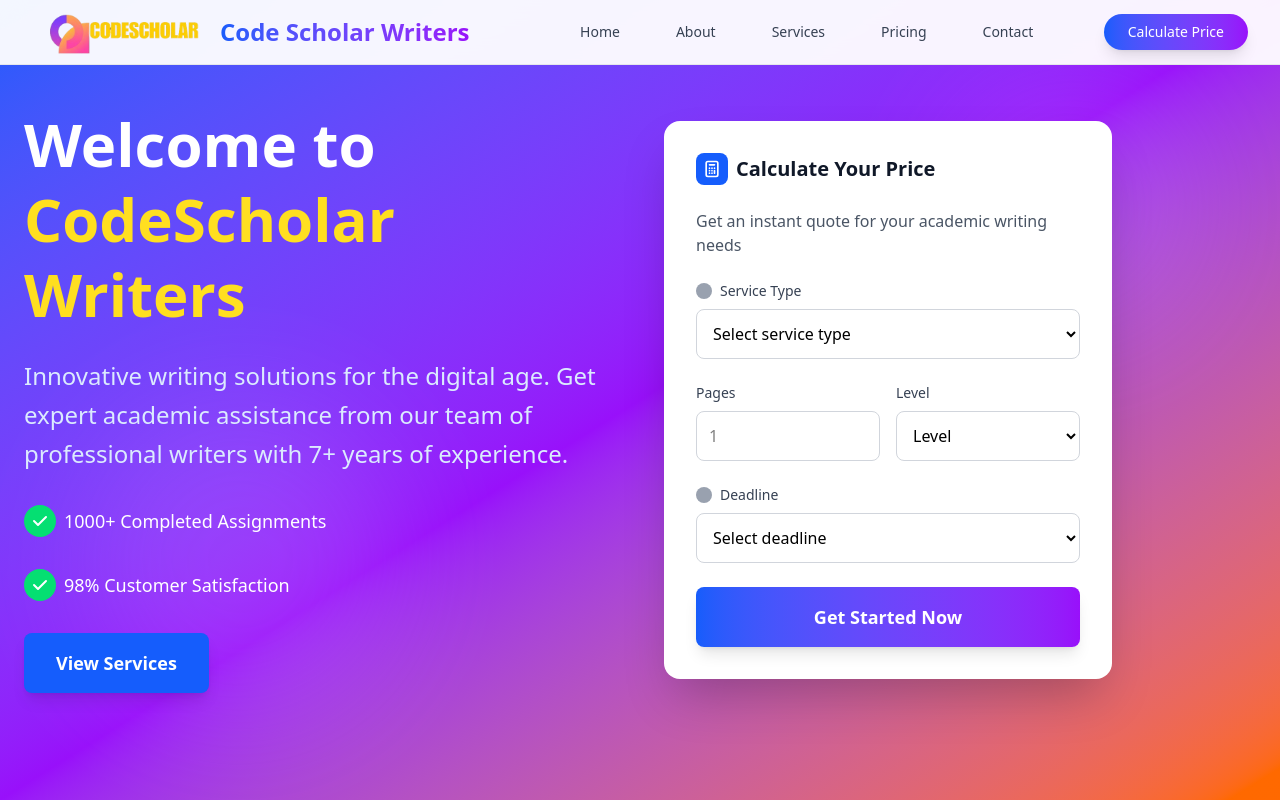
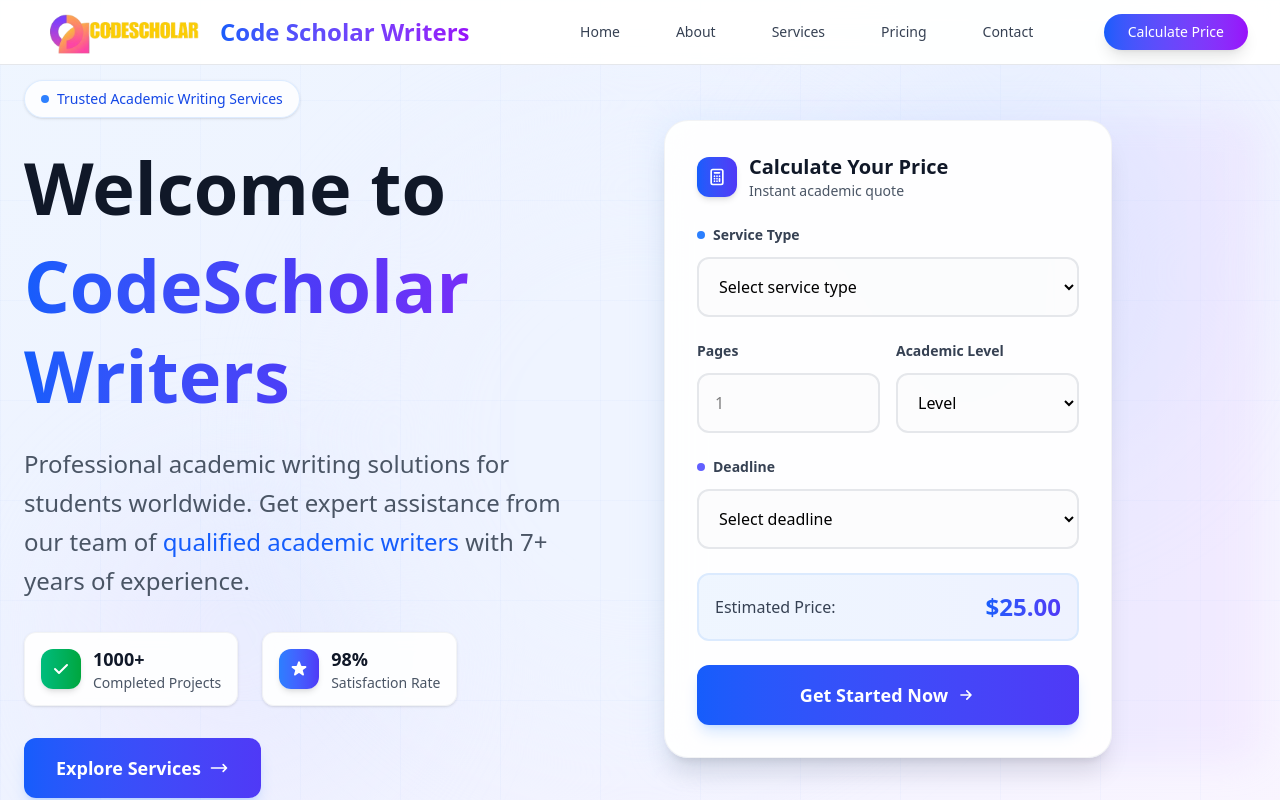
Before and after one commit to shuvankar-dev/code_scholar_writers, a React (Vite) app in the folder code-scholar-writers/: page / in a window 1280 px wide. Shown: the top 800 px of the page. Built offline with nearby package versions, Linux system fonts and the light colour scheme.

Commit message:
feat: add framer-motion and motion components, enhance HeroSection and ServicesSection with animations and improved layout

```diff
--- a/code-scholar-writers/package.json
+++ b/code-scholar-writers/package.json
@@ -16,6 +16,7 @@
     "class-variance-authority": "^0.7.1",
     "clsx": "^2.1.1",
     "lucide-react": "^0.542.0",
+    "motion": "^12.23.12",
     "react": "^19.1.1",
     "react-dom": "^19.1.1",
     "react-router-dom": "^7.8.2",
--- a/code-scholar-writers/src/components/HeroSection.tsx
+++ b/code-scholar-writers/src/components/HeroSection.tsx
@@ -1,75 +1,105 @@
 const HeroSection = () => {
   return (
-    <section className="relative min-h-screen bg-gradient-to-br from-blue-600 via-purple-600 to-orange-500 flex items-center overflow-hidden">
-      {/* Background Decorations */}
+    <section className="relative min-h-screen bg-gradient-to-br from-blue-50 via-indigo-50 to-purple-50 flex items-center overflow-hidden">
+      {/* Academic Background Effects */}
       <div className="absolute inset-0 overflow-hidden">
-        <div className="absolute top-20 right-20 w-64 h-64 bg-white opacity-10 rounded-full blur-3xl"></div>
-        <div className="absolute bottom-20 left-20 w-80 h-80 bg-white opacity-10 rounded-full blur-3xl"></div>
+        {/* Elegant gradient overlays */}
+        <div className="absolute top-20 right-20 w-96 h-96 bg-gradient-to-br from-blue-100/60 to-indigo-100/60 rounded-full blur-3xl"></div>
+        <div className="absolute bottom-20 left-20 w-80 h-80 bg-gradient-to-tr from-purple-100/60 to-blue-100/60 rounded-full blur-3xl"></div>
+        <div className="absolute top-1/2 left-1/2 transform -translate-x-1/2 -translate-y-1/2 w-[600px] h-[600px] bg-gradient-to-r from-indigo-50/80 to-blue-50/80 rounded-full blur-3xl"></div>
+
+        {/* Subtle academic pattern */}
+        <div className="absolute inset-0 bg-[linear-gradient(rgba(59,130,246,0.03)_1px,transparent_1px),linear-gradient(90deg,rgba(59,130,246,0.03)_1px,transparent_1px)] bg-[size:100px_100px]"></div>
       </div>
 
       {/* Content */}
       <div className="relative z-10 max-w-7xl mx-auto px-6 py-20 grid lg:grid-cols-2 gap-12 items-center">
         {/* Left Content */}
-        <div className="text-white">
-          <h1 className="text-5xl md:text-6xl font-bold mb-6 leading-tight">
+        <div className="text-gray-800">
+          <div className="inline-flex items-center gap-2 bg-white/80 border border-blue-200/50 rounded-full px-4 py-2 mb-6 backdrop-blur-sm shadow-sm">
+            <div className="w-2 h-2 bg-blue-500 rounded-full animate-pulse"></div>
+            <span className="text-blue-700 text-sm font-medium">Trusted Academic Writing Services</span>
+          </div>
+
+          <h1 className="text-5xl md:text-6xl lg:text-7xl font-bold mb-6 leading-tight">
+            <span className="text-gray-900">
               Welcome to
-            <span className="block text-yellow-300">
+            </span>
+            <span className="block bg-gradient-to-r from-blue-600 via-indigo-600 to-purple-600 bg-clip-text text-transparent mt-2">
               CodeScholar Writers
             </span>
           </h1>
 
-          <p className="text-xl md:text-2xl mb-8 text-blue-100 leading-relaxed max-w-xl">
-            Innovative writing solutions for the digital age. Get expert academic assistance from our team of professional writers with 7+ years of experience.
+          <p className="text-xl md:text-2xl mb-8 text-gray-600 leading-relaxed max-w-xl font-light">
+            Professional academic writing solutions for students worldwide. Get expert assistance from our team of
+            <span className="text-blue-600 font-medium"> qualified academic writers</span> with 7+ years of experience.
           </p>
 
-          {/* Stats */}
-          <div className="flex flex-wrap gap-8 mb-8">
-            <div className="flex items-center gap-2">
-              <div className="w-8 h-8 bg-green-400 rounded-full flex items-center justify-center">
+          {/* Academic Stats */}
+          <div className="flex flex-wrap gap-6 mb-8">
+            <div className="flex items-center gap-3 bg-white/90 backdrop-blur-sm border border-gray-200/50 rounded-xl px-4 py-3 shadow-sm">
+              <div className="w-10 h-10 bg-gradient-to-r from-emerald-500 to-green-600 rounded-xl flex items-center justify-center shadow-md">
                 <svg className="w-5 h-5 text-white" fill="currentColor" viewBox="0 0 20 20">
                   <path fillRule="evenodd" d="M16.707 5.293a1 1 0 010 1.414l-8 8a1 1 0 01-1.414 0l-4-4a1 1 0 011.414-1.414L8 12.586l7.293-7.293a1 1 0 011.414 0z" clipRule="evenodd" />
                 </svg>
               </div>
-              <span className="text-lg">1000+ Completed Assignments</span>
-            </div>
-
-            <div className="flex items-center gap-2">
-              <div className="w-8 h-8 bg-green-400 rounded-full flex items-center justify-center">
-                <svg className="w-5 h-5 text-white" fill="currentColor" viewBox="0 0 20 20">
-                  <path fillRule="evenodd" d="M16.707 5.293a1 1 0 010 1.414l-8 8a1 1 0 01-1.414 0l-4-4a1 1 0 011.414-1.414L8 12.586l7.293-7.293a1 1 0 011.414 0z" clipRule="evenodd" />
-                </svg>
-              </div>
-              <span className="text-lg">98% Customer Satisfaction</span>
+              <div>
+                <div className="text-lg font-bold text-gray-900">1000+</div>
+                <div className="text-sm text-gray-600">Completed Projects</div>
               </div>
             </div>
 
-          {/* CTA Button */}
-          <button className="px-8 py-4 bg-blue-600 text-white rounded-lg font-semibold text-lg hover:bg-blue-700 transition-all duration-300 shadow-lg">
-            View Services
+            <div className="flex items-center gap-3 bg-white/90 backdrop-blur-sm border border-gray-200/50 rounded-xl px-4 py-3 shadow-sm">
+              <div className="w-10 h-10 bg-gradient-to-r from-blue-500 to-indigo-600 rounded-xl flex items-center justify-center shadow-md">
+                <svg className="w-5 h-5 text-white" fill="currentColor" viewBox="0 0 20 20">
+                  <path d="M9.049 2.927c.3-.921 1.603-.921 1.902 0l1.07 3.292a1 1 0 00.95.69h3.462c.969 0 1.371 1.24.588 1.81l-2.8 2.034a1 1 0 00-.364 1.118l1.07 3.292c.3.921-.755 1.688-1.54 1.118l-2.8-2.034a1 1 0 00-1.175 0l-2.8 2.034c-.784.57-1.838-.197-1.539-1.118l1.07-3.292a1 1 0 00-.364-1.118L2.98 8.72c-.783-.57-.38-1.81.588-1.81h3.461a1 1 0 00.951-.69l1.07-3.292z" />
+                </svg>
+              </div>
+              <div>
+                <div className="text-lg font-bold text-gray-900">98%</div>
+                <div className="text-sm text-gray-600">Satisfaction Rate</div>
+              </div>
+            </div>
+          </div>
+
+          {/* Academic CTA Button */}
+          <button className="group relative px-8 py-4 bg-gradient-to-r from-blue-600 to-indigo-600 text-white rounded-xl font-semibold text-lg overflow-hidden transition-all duration-300 shadow-lg shadow-blue-500/20 hover:shadow-blue-500/30 hover:scale-105">
+            <div className="absolute inset-0 bg-gradient-to-r from-blue-500 to-indigo-500 opacity-0 group-hover:opacity-100 transition-opacity duration-300"></div>
+            <div className="relative flex items-center gap-2">
+              <span>Explore Services</span>
+              <svg className="w-5 h-5 group-hover:translate-x-1 transition-transform duration-300" fill="none" stroke="currentColor" viewBox="0 0 24 24">
+                <path strokeLinecap="round" strokeLinejoin="round" strokeWidth={2} d="M17 8l4 4m0 0l-4 4m4-4H3" />
+              </svg>
+            </div>
           </button>
         </div>
 
-        {/* Right Content - Price Calculator */}
-        <div className="bg-white rounded-2xl shadow-2xl p-8 max-w-md mx-auto lg:mx-0">
-          <div className="flex items-center gap-2 mb-6">
-            <div className="w-8 h-8 bg-blue-600 rounded-lg flex items-center justify-center">
+        {/* Right Content - Academic Price Calculator */}
+        <div className="relative group">
+          {/* Subtle glow effect */}
+          <div className="absolute -inset-1 bg-gradient-to-r from-blue-200/30 via-indigo-200/30 to-purple-200/30 rounded-3xl blur-lg group-hover:blur-xl transition-all duration-300"></div>
+
+          <div className="relative bg-white/95 backdrop-blur-xl rounded-3xl shadow-xl p-8 max-w-md mx-auto lg:mx-0 border border-gray-200/50">
+            <div className="flex items-center gap-3 mb-6">
+              <div className="w-10 h-10 bg-gradient-to-r from-blue-600 to-indigo-600 rounded-xl flex items-center justify-center shadow-md">
                 <svg className="w-5 h-5 text-white" fill="none" stroke="currentColor" viewBox="0 0 24 24">
                   <path strokeLinecap="round" strokeLinejoin="round" strokeWidth={2} d="M9 7h6m0 10v-3m-3 3h.01M9 17h.01M9 14h.01M12 14h.01M15 11h.01M12 11h.01M9 11h.01M7 21h10a2 2 0 002-2V5a2 2 0 00-2-2H7a2 2 0 00-2 2v14a2 2 0 002 2z" />
                 </svg>
               </div>
+              <div>
                 <h3 className="text-xl font-bold text-gray-900">Calculate Your Price</h3>
+                <p className="text-sm text-gray-600">Instant academic quote</p>
               </div>
-
-          <p className="text-gray-600 mb-6">Get an instant quote for your academic writing needs</p>
+            </div>
 
             <form className="space-y-6">
               {/* Service Type */}
               <div>
-              <label className="flex items-center gap-2 text-sm font-medium text-gray-700 mb-2">
-                <div className="w-4 h-4 bg-gray-400 rounded-full"></div>
+                <label className="flex items-center gap-2 text-sm font-semibold text-gray-700 mb-3">
+                  <div className="w-2 h-2 bg-blue-500 rounded-full"></div>
                   Service Type
                 </label>
-              <select className="w-full p-3 border border-gray-300 rounded-lg focus:ring-2 focus:ring-blue-500 focus:border-transparent">
+                <select className="w-full p-4 border-2 border-gray-200 rounded-xl focus:ring-2 focus:ring-blue-500 focus:border-blue-500 transition-all duration-200 bg-gray-50/50 hover:bg-white">
                   <option>Select service type</option>
                   <option>Essay Writing</option>
                   <option>Research Paper</option>
@@ -81,12 +111,16 @@ const HeroSection = () => {
               {/* Pages and Level */}
               <div className="grid grid-cols-2 gap-4">
                 <div>
-                <label className="block text-sm font-medium text-gray-700 mb-2">Pages</label>
-                <input type="number" placeholder="1" className="w-full p-3 border border-gray-300 rounded-lg focus:ring-2 focus:ring-blue-500 focus:border-transparent" />
+                  <label className="block text-sm font-semibold text-gray-700 mb-3">Pages</label>
+                  <input
+                    type="number"
+                    placeholder="1"
+                    className="w-full p-4 border-2 border-gray-200 rounded-xl focus:ring-2 focus:ring-blue-500 focus:border-blue-500 transition-all duration-200 bg-gray-50/50 hover:bg-white"
+                  />
                 </div>
                 <div>
-                <label className="block text-sm font-medium text-gray-700 mb-2">Level</label>
-                <select className="w-full p-3 border border-gray-300 rounded-lg focus:ring-2 focus:ring-blue-500 focus:border-transparent">
+                  <label className="block text-sm font-semibold text-gray-700 mb-3">Academic Level</label>
+                  <select className="w-full p-4 border-2 border-gray-200 rounded-xl focus:ring-2 focus:ring-blue-500 focus:border-blue-500 transition-all duration-200 bg-gray-50/50 hover:bg-white">
                     <option>Level</option>
                     <option>High School</option>
                     <option>College</option>
@@ -98,11 +132,11 @@ const HeroSection = () => {
 
               {/* Deadline */}
               <div>
-              <label className="flex items-center gap-2 text-sm font-medium text-gray-700 mb-2">
-                <div className="w-4 h-4 bg-gray-400 rounded-full"></div>
+                <label className="flex items-center gap-2 text-sm font-semibold text-gray-700 mb-3">
+                  <div className="w-2 h-2 bg-indigo-500 rounded-full"></div>
                   Deadline
                 </label>
-              <select className="w-full p-3 border border-gray-300 rounded-lg focus:ring-2 focus:ring-blue-500 focus:border-transparent">
+                <select className="w-full p-4 border-2 border-gray-200 rounded-xl focus:ring-2 focus:ring-blue-500 focus:border-blue-500 transition-all duration-200 bg-gray-50/50 hover:bg-white">
                   <option>Select deadline</option>
                   <option>24 hours</option>
                   <option>3 days</option>
@@ -111,11 +145,29 @@ const HeroSection = () => {
                 </select>
               </div>
 
-            {/* Get Started Button */}
-            <button type="button" className="w-full bg-gradient-to-r from-blue-600 to-purple-600 text-white py-4 rounded-lg font-semibold text-lg hover:from-blue-700 hover:to-purple-700 transition-all duration-300 shadow-lg">
-              Get Started Now
+              {/* Price Display */}
+              <div className="bg-gradient-to-r from-blue-50 to-indigo-50 border-2 border-blue-100 rounded-xl p-4">
+                <div className="flex items-center justify-between">
+                  <span className="text-gray-700 font-medium">Estimated Price:</span>
+                  <span className="text-2xl font-bold bg-gradient-to-r from-blue-600 to-indigo-600 bg-clip-text text-transparent">$25.00</span>
+                </div>
+              </div>
+
+              {/* Academic Get Started Button */}
+              <button
+                type="button"
+                className="group relative w-full bg-gradient-to-r from-blue-600 to-indigo-600 text-white py-4 rounded-xl font-semibold text-lg transition-all duration-300 shadow-lg shadow-blue-500/20 hover:shadow-blue-500/30 hover:scale-[1.02] overflow-hidden"
+              >
+                <div className="absolute inset-0 bg-gradient-to-r from-blue-500 to-indigo-500 opacity-0 group-hover:opacity-100 transition-opacity duration-300"></div>
+                <div className="relative flex items-center justify-center gap-2">
+                  <span>Get Started Now</span>
+                  <svg className="w-5 h-5 group-hover:translate-x-1 transition-transform duration-300" fill="none" stroke="currentColor" viewBox="0 0 24 24">
+                    <path strokeLinecap="round" strokeLinejoin="round" strokeWidth={2} d="M13 7l5 5m0 0l-5 5m5-5H6" />
+                  </svg>
+                </div>
               </button>
             </form>
+          </div>
         </div>
       </div>
     </section>
--- a/code-scholar-writers/src/components/ServicesSection.tsx
+++ b/code-scholar-writers/src/components/ServicesSection.tsx
@@ -1,3 +1,5 @@
+import { PixelImage } from "@/components/magicui/pixel-image";
+
 const ServicesSection = () => {
   return (
     <section className="bg-white py-20">
@@ -155,12 +157,15 @@ const ServicesSection = () => {
 
               {/* Central Image Container */}
               <div className="relative z-10 flex items-center justify-center h-80 md:h-96">
-                <div className="w-48 h-48 md:w-64 md:h-64 rounded-full bg-white shadow-2xl border-4 border-white overflow-hidden relative">
-                  {/* Student Image */}
-                  <img
+                <div className="w-48 h-48 md:w-64 md:h-64 rounded-full bg-white shadow-2xl border-4 border-white overflow-hidden relative flex items-center justify-center">
+                  {/* Student Image with Pixel Animation */}
+                  <PixelImage
                     src="/student-success.jpg"
-                    alt="Academic Success"
-                    className="w-full h-full object-cover"
+                    customGrid={{ rows: 6, cols: 6 }}
+                    grayscaleAnimation
+                    pixelFadeInDuration={1200}
+                    maxAnimationDelay={1500}
+                    colorRevealDelay={1800}
                   />
                 </div>
               </div>
--- /dev/null
+++ b/code-scholar-writers/src/components/magicui/shiny-button.tsx
@@ -0,0 +1,72 @@
+"use client";
+
+import { cn } from "@/lib/utils";
+import { motion, MotionProps, type AnimationProps } from "motion/react";
+import React from "react";
+
+const animationProps = {
+  initial: { "--x": "100%", scale: 0.8 },
+  animate: { "--x": "-100%", scale: 1 },
+  whileTap: { scale: 0.95 },
+  transition: {
+    repeat: Infinity,
+    repeatType: "loop",
+    repeatDelay: 1,
+    type: "spring",
+    stiffness: 20,
+    damping: 15,
+    mass: 2,
+    scale: {
+      type: "spring",
+      stiffness: 200,
+      damping: 5,
+      mass: 0.5,
+    },
+  },
+} as AnimationProps;
+
+interface ShinyButtonProps
+  extends Omit<React.HTMLAttributes<HTMLElement>, keyof MotionProps>,
+    MotionProps {
+  children: React.ReactNode;
+  className?: string;
+}
+
+export const ShinyButton = React.forwardRef<
+  HTMLButtonElement,
+  ShinyButtonProps
+>(({ children, className, ...props }, ref) => {
+  return (
+    <motion.button
+      ref={ref}
+      className={cn(
+        "relative cursor-pointer rounded-lg px-6 py-2 font-medium backdrop-blur-xl border transition-shadow duration-300 ease-in-out hover:shadow dark:bg-[radial-gradient(circle_at_50%_0%,var(--primary)/10%_0%,transparent_60%)] dark:hover:shadow-[0_0_20px_var(--primary)/10%]",
+        className,
+      )}
+      {...animationProps}
+      {...props}
+    >
+      <span
+        className="relative block size-full text-sm uppercase tracking-wide text-[rgb(0,0,0,65%)] dark:font-light dark:text-[rgb(255,255,255,90%)]"
+        style={{
+          maskImage:
+            "linear-gradient(-75deg,var(--primary) calc(var(--x) + 20%),transparent calc(var(--x) + 30%),var(--primary) calc(var(--x) + 100%))",
+        }}
+      >
+        {children}
+      </span>
+      <span
+        style={{
+          mask: "linear-gradient(rgb(0,0,0), rgb(0,0,0)) content-box exclude,linear-gradient(rgb(0,0,0), rgb(0,0,0))",
+          WebkitMask:
+            "linear-gradient(rgb(0,0,0), rgb(0,0,0)) content-box exclude,linear-gradient(rgb(0,0,0), rgb(0,0,0))",
+          backgroundImage:
+            "linear-gradient(-75deg,var(--primary)/10% calc(var(--x)+20%),var(--primary)/50% calc(var(--x)+25%),var(--primary)/10% calc(var(--x)+100%))",
+        }}
+        className="absolute inset-0 z-10 block rounded-[inherit] p-px"
+      />
+    </motion.button>
+  );
+});
+
+ShinyButton.displayName = "ShinyButton";
```
Also changed, not shown: 1 other file (tests, documents, lock files or other folders). Lines whose indentation alone changed are shown as unchanged.
